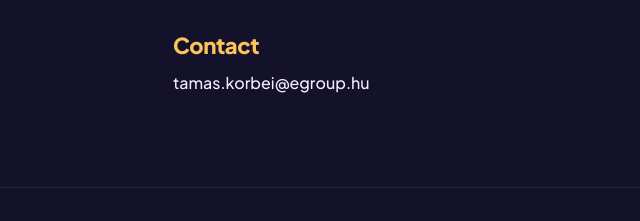
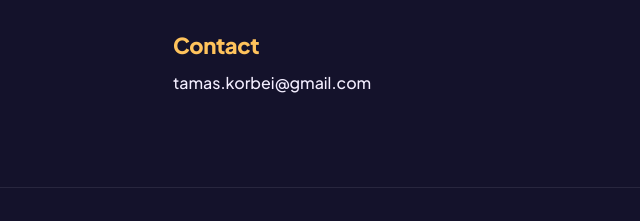
Before and after one commit to korbei/herald-alarm, a plain HTML site: page privacy.html in a window 1280 px wide. Shown: the part 2480-2701 px from the top of the page, 107-747 px from the left. Drawn offline with Linux system fonts and the light colour scheme.

Commit message:
Update privacy.html

```diff
--- a/privacy.html
+++ b/privacy.html
@@ -72,7 +72,7 @@
 <h2>Changes</h2>
 <p>We will update this page and its date if the app's data practices change.</p>
 <h2>Contact</h2>
-<p>tamas.korbei@egroup.hu</p>
+<p>tamas.korbei@gmail.com</p>
 </main>
 
 <footer>
```
